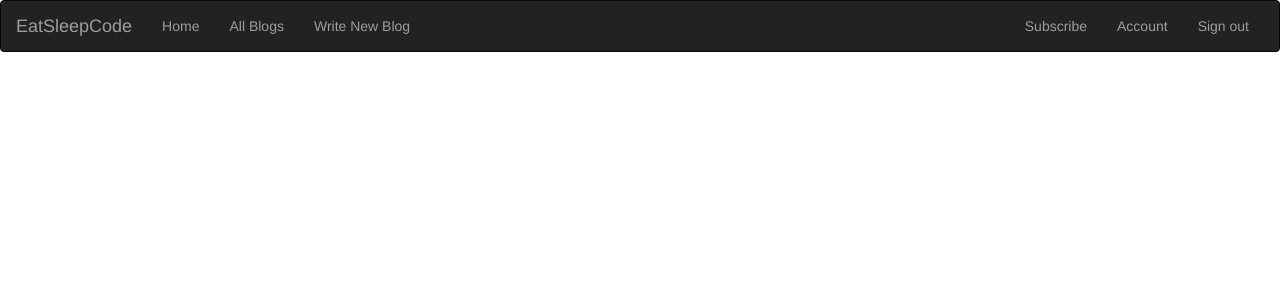
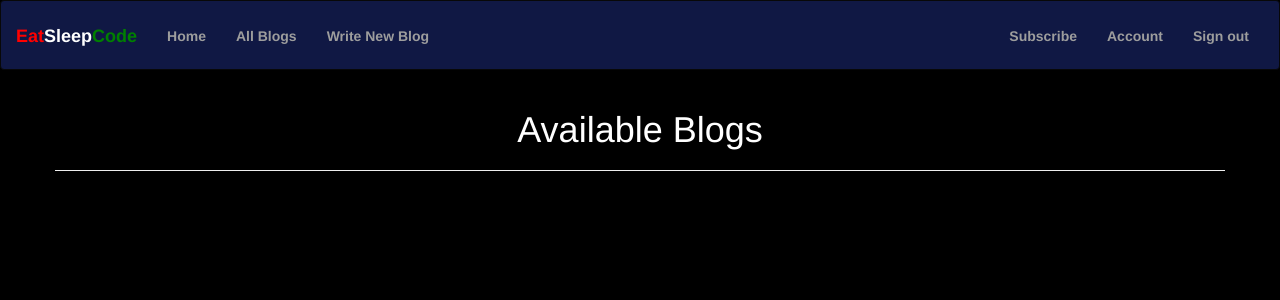
Before and after one commit to kevaf/Eat-Sleep-Blog, a Flask app: page /blog/allblogs in a window 1280 px wide. Shown: the top 300 px of the page. Run offline with Flask 2, Linux system fonts and the light colour scheme; the visitor is signed in with stand-in values (Sample User, id 1); data comes from the database, SQL or seed files in the repository; data that the repository does not hold is empty; parts of the project's set-up code (start-up, migrations or seed data) failed here and were passed over; some libraries are stand-ins or nearby versions.

Commit message:
UI changes

```diff
--- a/app/templates/allblogs.html
+++ b/app/templates/allblogs.html
@@ -1,26 +1,27 @@
 {% extends 'base.html' %}
 {%block content%}
-<div class="container">
+<div class="container" style="color: white;">
     <div class="row">
+        <h1 style="text-align: center;">Available Blogs</h1><hr>
         {%for blog in blogs%}
-        <div class=" col-md-4">
+        <div class=" col-md-4" style="text-align: center;">
             <!-- <div class="panel text-center" style="box-shadow: 0 4px 8px 0 rgba(15, 14, 14, 0.87);"> -->
             <!-- <div class="panel-head text-info"> -->
-            <h3>Title ~ {{blog.title_blog}}</h3>
+            <h3>{{blog.title}}</h3>
             <hr>
             <!-- </div> -->
 
             <!-- <div class="panel-body"> -->
             <p>{{blog.description}}</p>
 
-            <p class="text-right text-muted"> <b>~ {{blog.user.username}} ~</b></p>
+            <p> <b>~ {{blog.user.username}} ~</b></p>
             <hr>
 
             <!-- <div class="panel-footer"> -->
             <p class="date text-muted">Posted on ~ {{blog.date.strftime('%Y-%m-%d')}}</p>
-            <a href="{{url_for('main.view', id=blog.id)}}" class="btn btn-info">VIEW</a>&nbsp;&nbsp;&nbsp;&nbsp; {% if blog.user == current_user%}
-            <a href="{{url_for('main.delete', id=blog.id)}}" class="btn btn-info">DELETE</a>&nbsp;&nbsp;&nbsp;&nbsp;
-            <a href="{{url_for('main.update_blog', id=blog.id)}}" class="btn btn-info">EDIT</i></a> {% endif %}
+            <a href="{{url_for('main.view', id=blog.id)}}" class="btn btn-success">View</a>&nbsp;&nbsp;&nbsp;&nbsp; {% if blog.user == current_user%}
+            <a href="{{url_for('main.delete', id=blog.id)}}" class="btn btn-danger">Delete</a>&nbsp;&nbsp;&nbsp;&nbsp;
+            <a href="{{url_for('main.update_blog', id=blog.id)}}" class="btn btn-info">Edit</i></a> {% endif %}
         </div>
         {%endfor%}
     </div>
@@ -28,4 +29,12 @@
 
 </div>
 </div>
+
+<style>
+
+    body{
+        background-color: black;
+    }
+
+ </style>
 {%endblock%}
--- a/app/templates/navbar.html
+++ b/app/templates/navbar.html
@@ -1,4 +1,4 @@
-<div class="navbar navbar-inverse" role="navigation">
+<div class="navbar navbar-inverse" role="navigation" style="background-color: #101844; height: 70px;">
     <div class="container-fluid">
         <div class="navbar-header">
             <button type="button" class="navbar-toggle" data-toggle="collapse" data-target=".navbar-collapse">
@@ -7,19 +7,19 @@
               <span class="icon-bar"></span>
               <span class="icon-bar"></span>
             </button>
-            <a class="navbar-brand" href="/"> EatSleepCode </a>
+            <a class="navbar-brand" href="/" style="margin-top: 10px;"> <strong><span style="color: red;">Eat</span><span style="color: white;">Sleep</span><span style="color: green;">Code</span></strong></a>
         </div>
-        <div class="navbar-collapse collapse">
+        <div class="navbar-collapse collapse" style="margin-top: 10px;">
             <ul class="nav navbar-nav">
-                <li><a href="{{url_for( 'main.home')}} ">Home</a></li>
-                <li class="nav-item"><a href="{{url_for('main.theblog')}}" class="nav-link"><span>All Blogs</span></a></li>
-                <li><a href="{{url_for( 'main.blogs')}}" style="text-decoration: none; ">Write New Blog</a></li>
+                <li><a href="{{url_for( 'main.home')}} "><strong>Home</strong></a></li>
+                <li class="nav-item"><a href="{{url_for('main.theblog')}}" class="nav-link"><span><strong>All Blogs</strong></span></a></li>
+                <li><a href="{{url_for( 'main.blogs')}}" style="text-decoration: none; "><strong>Write New Blog</strong></a></li>
             </ul>
             <ul class="nav navbar-nav navbar-right">
                 {% if current_user.is_authenticated %}
-                <li><a href="{{url_for( 'main.subscriber',uname=current_user.username)}} ">Subscribe</a></li>
-                <li><a href="{{url_for('main.profile',uname=current_user.username)}}">Account</a></li>
-                <li><a href="{{url_for('auth.logout')}}">Sign out</a></li>
+                <li><a href="{{url_for( 'main.subscriber',uname=current_user.username)}} "><strong>Subscribe</strong></a></li>
+                <li><a href="{{url_for('main.profile',uname=current_user.username)}}"><strong>Account</strong></a></li>
+                <li><a href="{{url_for('auth.logout')}}"><strong>Sign out</strong></a></li>
                 {% else %}
                 <li><a href="{{url_for('auth.login')}}">Sign in</a></li>
                 {%endif%}
--- a/app/templates/view.html
+++ b/app/templates/view.html
@@ -22,7 +22,7 @@
             <p>{{comment.comment}}</p>
             <p>Posted on ~ {{comment.date.strftime("%Y-%m-%d")}}</p>
 
-            <a href="{{url_for('main.delete_comment', comment_id=comment.id)}}"><button class="btn btn-warning" >Delete Coment</button></a> {%endfor%}
+            <a href="{{url_for('main.delete_comment', comment_id=comment.id)}}"><button class="btn btn-danger" >Delete Coment</button></a> {%endfor%}
 
 
         </div>
```
Also changed, not shown: app/templates/footer.html (added, +91 -0 lines), app/templates/home.html (+11 -3 lines), app/templates/index.html (+11 -2 lines), app/templates/newblogs.html (+9 -2 lines), app/templates/profile/profile.html (+7 -5 lines), app/templates/subscribe.html (+8 -1 lines), app/templates/base.html (line endings or trailing spaces).
